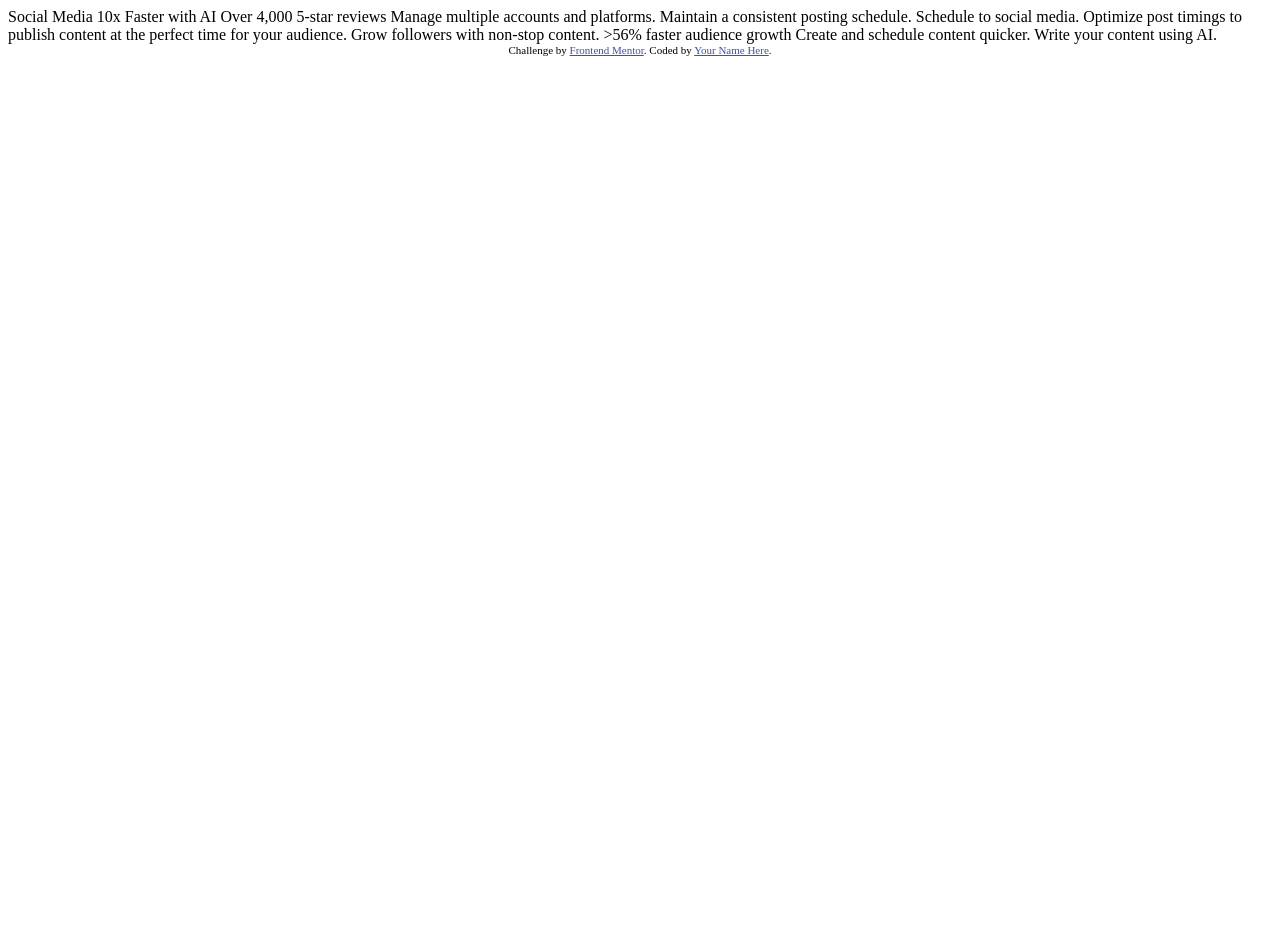
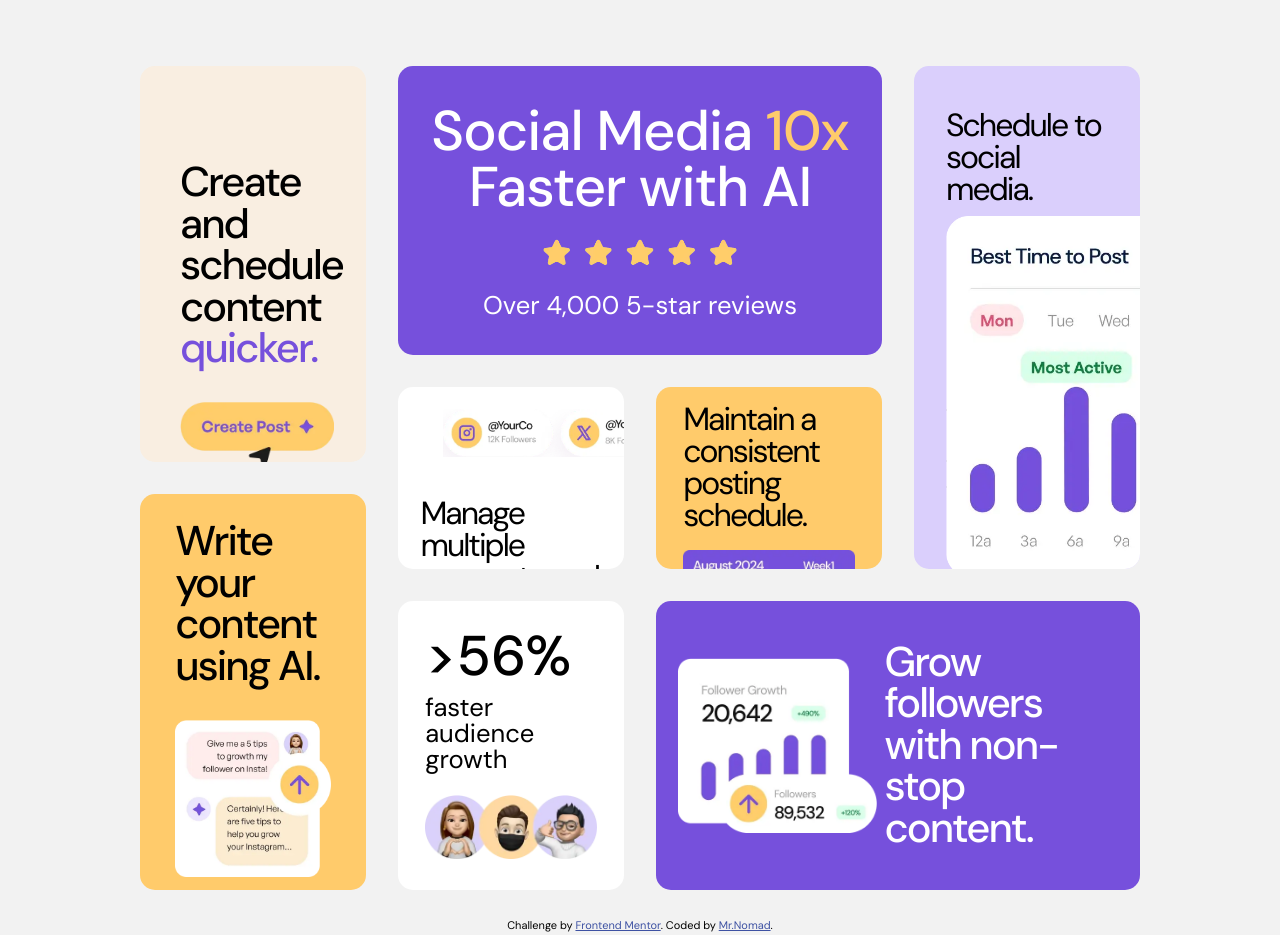
Before and after one commit to mrprogrammer1-2/bento-grid, a plain HTML site: page index.html in a window 1280 px wide. Before the commit the page ends 800 px from the top, so only its background shows below. Drawn offline with Linux system fonts and the light colour scheme.

Commit message:
finished the project

```diff
--- a/index.html
+++ b/index.html
@@ -1,42 +1,116 @@
 <!DOCTYPE html>
 <html lang="en">
   <head>
-  <meta charset="UTF-8">
-  <meta name="viewport" content="width=device-width, initial-scale=1.0"> <!-- displays site properly based on user's device -->
+    <meta charset="UTF-8" />
+    <meta name="viewport" content="width=device-width, initial-scale=1.0" />
+    <!-- displays site properly based on user's device -->
 
-  <link rel="icon" type="image/png" sizes="32x32" href="./assets/images/favicon-32x32.png">
+    <link
+      rel="icon"
+      type="image/png"
+      sizes="32x32"
+      href="./assets/images/favicon-32x32.png"
+    />
 
     <title>Frontend Mentor | Bento grid</title>
+    <link rel="preconnect" href="https://fonts.googleapis.com" />
+    <link rel="preconnect" href="https://fonts.gstatic.com" crossorigin />
+    <link
+      href="https://fonts.googleapis.com/css2?family=DM+Sans:ital,opsz,wght@0,9..40,100..1000;1,9..40,100..1000&display=swap"
+      rel="stylesheet"
+    />
+    <link rel="stylesheet" href="style.css" />
 
     <!-- Feel free to remove these styles or customise in your own stylesheet 👍 -->
     <style>
-    .attribution { font-size: 11px; text-align: center; }
-    .attribution a { color: hsl(228, 45%, 44%); }
+      .attribution {
+        font-size: 11px;
+        text-align: center;
+      }
+
+      .attribution a {
+        color: hsl(228, 45%, 44%);
+      }
     </style>
   </head>
+
   <body>
+    <div class="container">
+      <div class="bento-grid">
+        <div class="item">
+          <div class="lg-text">
+            Create and schedule content <span>quicker.</span>
+          </div>
+          <img
+            src="assets/images/illustration-create-post.webp"
+            alt="content"
+          />
+        </div>
 
-  Social Media 10x Faster with AI
-  Over 4,000 5-star reviews
+        <div class="item">
+          <div class="xlg-text">
+            Social Media <span>10x</span> Faster with AI
+          </div>
+          <img src="assets/images/illustration-five-stars.webp" alt="stars" />
+          <p class="sm-text">Over 4,000 5-star reviews</p>
+        </div>
 
-  Manage multiple accounts and platforms.
+        <div class="item">
+          <div class="md-text">Schedule to social media.</div>
+          <img
+            src="assets/images/illustration-schedule-posts.webp"
+            alt="schedule"
+          />
+          <p class="sm-text">
+            Optimize post timings to publish content at the perfect time for
+            your audience.
+          </p>
+        </div>
 
-  Maintain a consistent posting schedule.
+        <div class="item">
+          <div class="lg-text">Write your content using AI.</div>
+          <img src="assets/images/illustration-ai-content.webp" alt="" />
+        </div>
 
-  Schedule to social media.
-  Optimize post timings to publish content at the perfect time for your audience.
+        <div class="item">
+          <img
+            src="assets/images/illustration-multiple-platforms.webp"
+            alt="platforms"
+          />
+          <div class="md-text">Manage multiple accounts and platforms.</div>
+        </div>
 
-  Grow followers with non-stop content.
+        <div class="item">
+          <div class="md-text">Maintain a consistent posting schedule.</div>
+          <img
+            src="assets/images/illustration-consistent-schedule.webp"
+            alt="schedule"
+          />
+        </div>
 
-  >56% faster audience growth
+        <div class="item">
+          <div class="xlg-text">>56%</div>
+          <p class="sm-text">faster audience growth</p>
+          <img
+            src="assets/images/illustration-audience-growth.webp"
+            alt="audience"
+          />
+        </div>
 
-  Create and schedule content quicker.
-
-  Write your content using AI.
+        <div class="item">
+          <img
+            src="assets/images/illustration-grow-followers.webp"
+            alt="Grow Followers"
+          />
+          <div class="lg-text">Grow followers with non-stop content.</div>
+        </div>
+      </div>
 
       <div class="attribution">
-    Challenge by <a href="https://www.frontendmentor.io?ref=challenge">Frontend Mentor</a>.
-    Coded by <a href="#">Your Name Here</a>.
+        Challenge by
+        <a href="https://www.frontendmentor.io?ref=challenge">Frontend Mentor</a
+        >. Coded by <a href="#">Mr.Nomad</a>.
+      </div>
     </div>
   </body>
 </html>
--- /dev/null
+++ b/style.css
@@ -0,0 +1,254 @@
+* {
+    margin: 0;
+    padding: 0;
+    box-sizing: border-box;
+}
+:root {
+    --Purple-100: hsl(254, 88%, 90%);
+    --Purple-500: hsl(256, 67%, 59%);
+    --Yellow-100: hsl(31, 66%, 93%);
+    --Yellow-500: hsl(39, 100%, 71%);
+    --White: hsl(0, 0%, 100%);
+    --Black: hsl(0, 0%, 7%);
+}
+img {
+    max-width: 100%;
+    display: block;
+}
+
+body {
+    min-height: 100vh;
+    background-color: #f2f2f2;
+    line-height: 1;
+    display: flex;
+    justify-content: center;
+    align-items: center;
+    font-family: "DM Sans";
+}
+
+.container {
+    padding: 50px 0;
+}
+.xlg-text {
+    font-size: 3.5rem;
+    font-weight: 500;
+}
+.lg-text {
+    font-size: 2.6rem;
+    font-weight: 500;
+}
+.md-text {
+    font-size: 2rem;
+    font-weight: 400;
+}
+.sm-text {
+    font-size: 1.6rem;
+    font-weight: 400;
+}
+
+.bento-grid  {
+    max-width: 1000px;
+    margin: 1rem;
+    display: grid;
+    gap: 2rem;
+    grid-auto-columns: 1fr;
+    grid-auto-rows: 75px;
+    grid-template-areas:
+    'box1 box2 box2 box3'
+    'box1 box2 box2 box3'
+    'box1 box2 box2 box3'
+    'box1 box5 box6 box3'
+    'box4 box5 box6 box3'
+    'box4 box7 box8 box8'
+    'box4 box7 box8 box8'
+    'box4 box7 box8 box8';
+    margin-bottom: 30px;
+}
+
+.bento-grid .item {
+    border-radius: 15px;
+    overflow: hidden;
+}
+.bento-grid .item:nth-child(1) {
+    grid-area: box1;
+    padding: 6rem 2rem 0 2.5rem;
+    background-color: var(--Yellow-100);
+}
+
+.bento-grid .item:nth-child(1) span {
+    color: var(--Purple-500);
+}
+.bento-grid .item:nth-child(1) img {
+    margin-top: 2rem;
+}
+.bento-grid .item:nth-child(1) > div,
+.bento-grid .item:nth-child(4) > div,
+.bento-grid .item:nth-child(3) > div,
+.bento-grid .item:nth-child(5) > div,
+.bento-grid .item:nth-child(6) > div,
+.bento-grid .item:nth-child(8) > div {
+    letter-spacing: -2px;
+}
+
+
+.bento-grid .item:nth-child(2) {
+    grid-area: box2;
+    padding: 2rem 1rem;
+    background-color: var(--Purple-500);
+    color: var(--White);
+    display: flex;
+    flex-direction: column;
+    justify-content: center;
+    align-items: center;
+    text-align: center;
+}
+.bento-grid .item:nth-child(2) span {
+    color: var(--Yellow-500);
+}
+.bento-grid .item:nth-child(2) > div {
+    letter-spacing: -1px;
+}
+
+
+.bento-grid .item:nth-child(2) img {
+    width: 200px;
+    margin: 1.4rem 0;
+}
+
+.bento-grid .item:nth-child(3) {
+    grid-area: box3;
+    background-color: var(--Purple-100);
+    display: flex;
+    flex-direction: column;
+    justify-content: space-between;
+    padding: 2.7rem 2rem 2.5rem 2rem;
+    position: relative;
+}
+.bento-grid .item:nth-child(3) img {
+    position: absolute;
+    height: 360px;
+    object-fit: cover;
+    object-position: left;
+    top: 150px;
+}
+
+.bento-grid .item:nth-child(4) {
+    grid-area: box4;
+    background-color: var(--Yellow-500);
+    padding: 1.7rem 2.2rem;
+}
+
+.bento-grid .item:nth-child(4) > div {
+    margin-bottom: 2rem;
+}
+
+
+.bento-grid .item:nth-child(5) {
+    grid-area: box5;
+    background-color: var(--White);
+    padding: 1.4rem ;
+    position: relative;
+}
+.bento-grid .item:nth-child(5) > div {
+    margin-top: 5.5rem;
+}
+
+.bento-grid .item:nth-child(5) img {
+    position: absolute;
+    left: 45px;
+}
+
+
+.bento-grid .item:nth-child(6) {
+    grid-area: box6;
+    background-color: var(--Yellow-500);
+    padding: 1rem 1.7rem;
+    position: relative;
+}
+.bento-grid .item:nth-child(6) > div {
+    margin-bottom: 1.2rem;
+}
+
+
+.bento-grid .item:nth-child(7) {
+    grid-area: box7;
+    background-color: var(--White);
+    padding: 1.7rem;
+}
+.bento-grid .item:nth-child(7) p {
+    margin: .7rem 0 1.4rem;
+}
+
+
+.bento-grid .item:nth-child(8)  {
+    grid-area: box8;
+    background-color: var(--Purple-500);
+    color: var(--White);
+    padding: 1.4rem;
+    display: grid;
+    grid-template-columns: 1.7fr 2fr;
+    align-items: center;
+    gap: .5rem;
+}
+
+
+@media (max-width: 1024px) {
+    .bento-grid {
+        grid-auto-rows: initial;
+        grid-template-areas:
+        'box1 box1 box2 box2'
+        'box1 box1 box2 box2'
+        'box3 box3 box4 box4'
+        'box3 box3 box4 box4'
+        'box5 box5 box6 box6'
+        'box5 box5 box6 box6'
+        'box7 box7 box8 box8'
+        'box7 box7 box8 box8';
+    }
+    .bento-grid .item:nth-child(8) {
+        grid-template-columns: 1fr;
+        gap: 1rem;
+    }
+}
+
+@media (max-width: 767px) {
+    .bento-grid .item {
+        text-align: center;
+    }
+    .bento-grid {
+        grid-template-areas:
+        'box2'
+        'box5'
+        'box6'
+        'box3'
+        'box8'
+        'box7'
+        'box1'
+        'box4'
+    }
+    .bento-grid .item:nth-child(5),
+    .bento-grid .item:nth-child(6),
+    .bento-grid .item:nth-child(7),
+    .bento-grid .item:nth-child(4) {
+        text-align: left;
+    }
+    .bento-grid .item:nth-child(5) img {
+        width: 320px;
+        left: 90px;
+        bottom: 50px;
+    }
+    .bento-grid .item:nth-child(3) {
+        padding: 2.7rem 1rem 2.5rem 1rem
+    }
+    .bento-grid .item:nth-child(3) img {
+        position: initial;
+        height: initial;
+        margin: 2rem;
+    }
+    .bento-grid .item:nth-child(6) {
+        padding-bottom: 0;
+    }
+    .bento-grid .item:nth-child(6) img{
+        margin: 2rem auto 0;
+    }
+}
```
Lines whose indentation alone changed are shown as unchanged.
